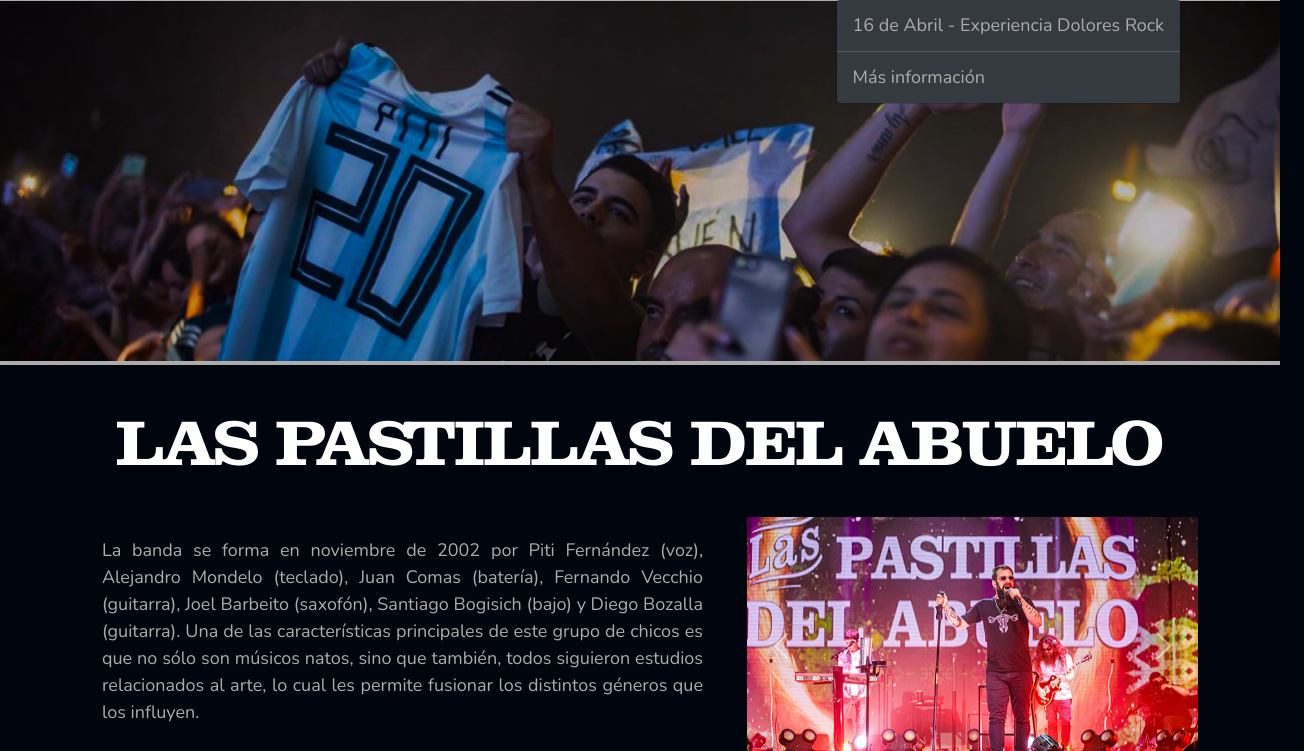
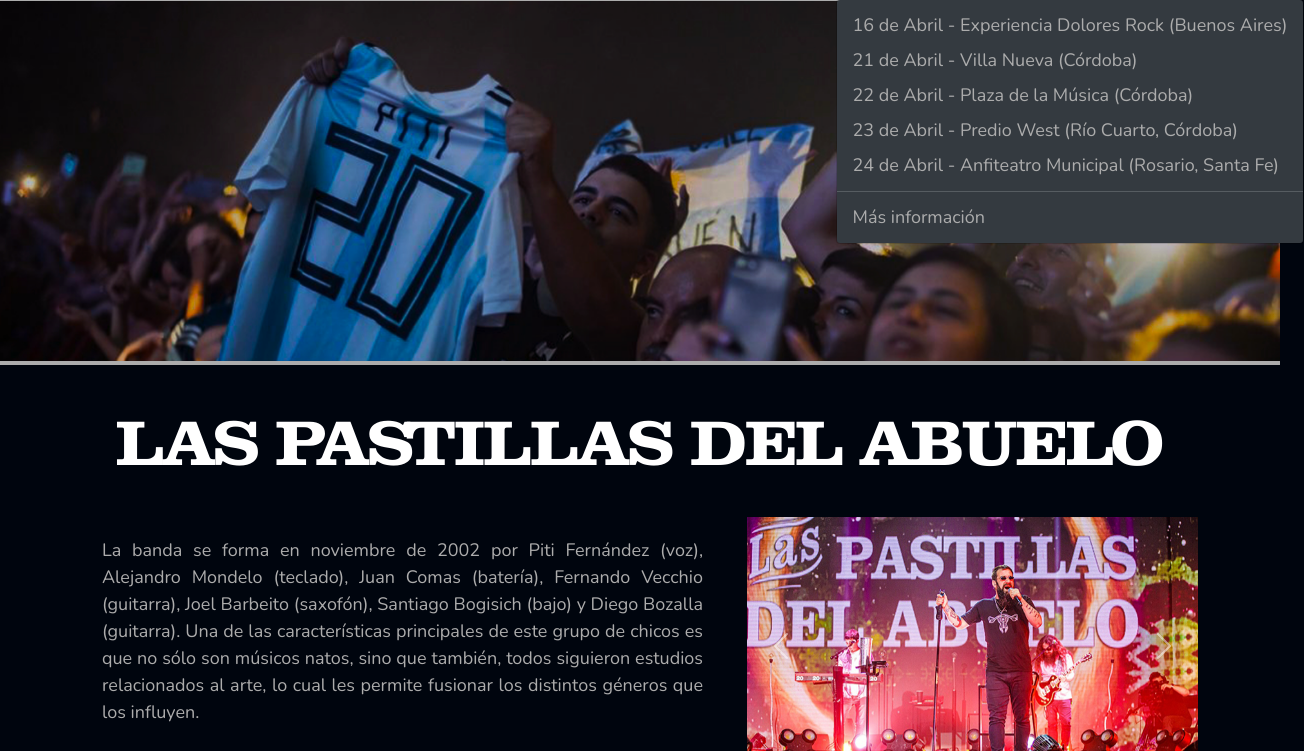
Before and after one commit to nicolasloza/LasPastillasDelAbuelo-LozaSpataro, a plain HTML site: page index.html in a window 1280 px wide. Both pictures are taken after a click on the button "FECHAS". Shown: the part 49-800 px from the top of the page, 1304 px wide, since content can reach past the window. Drawn offline with nearby package versions, Linux system fonts and the light colour scheme; files that its build step writes are made by us from their sources; files whose address does not match are found by name.

Commit message:
Se agregaron nuevas fechas en el nav de las secciones

```diff
--- a/index.html
+++ b/index.html
@@ -54,7 +54,19 @@
                             <a class="nav-link" href="" id="navbarScrollingDropdown" role="button" data-bs-toggle="dropdown" aria-expanded="false">FECHAS</a>
                             <ul class="dropdown-menu dropdown-menu-dark" aria-labelledby="navbarScrollingDropdown">
                                 <li class="li-fechas">
-                                    <a class="dropdown-item" href="https://hausticket.com/detalle/EXPERIENCIA-DOLORES-ROCK---DIA-1/" target="_blank">16 de Abril - Experiencia Dolores Rock</a>
+                                    <a class="dropdown-item" href="https://hausticket.com/detalle/EXPERIENCIA-DOLORES-ROCK---DIA-1/" target="_blank">16 de Abril - Experiencia Dolores Rock (Buenos Aires)</a>
+                                </li>
+                                <li class="li-fechas">
+                                    <a class="dropdown-item" href="https://www.paseshow.com.ar/?fbclid=IwAR0BS2ghIdLkIB4kzJG2mB5Ed-aOiryCpHqkqCelyHNFlzhVDqinughIi1w#/eventos/las-pastillas-del-abuelo-villa-nueva" target="_blank">21 de Abril - Villa Nueva (Córdoba)</a>
+                                </li>
+                                <li class="li-fechas">
+                                    <a class="dropdown-item" href="https://www.edenentradas.com.ar/sitio/contenido/funcion?cf=FUNC020436&cv=&fbclid=IwAR3t3qTpIxMMSwDDF-opH76nON1dsjyQBI1fcBt018cUGJrjHuGG_v4gm7Y" target="_blank">22 de Abril - Plaza de la Música (Córdoba)</a>
+                                </li>
+                                <li class="li-fechas">
+                                    <a class="dropdown-item" href="https://elvisentradas.com.ar/detalle/LPDA-en-West/?fbclid=IwAR2MCd0otLyOLGIip_N8rOMU28dO-4akPvz4mKy_M6FO7y7SbtJiHsU3_wA" target="_blank">23 de Abril - Predio West (Río Cuarto, Córdoba)</a>
+                                </li>
+                                <li class="li-fechas">
+                                    <a class="dropdown-item" href="https://elvisentradas.com.ar/detalle/LPDA-en-West/?fbclid=IwAR2MCd0otLyOLGIip_N8rOMU28dO-4akPvz4mKy_M6FO7y7SbtJiHsU3_wA" target="_blank">24 de Abril - Anfiteatro Municipal (Rosario, Santa Fe)</a>
                                 </li>
                                 <li><hr class="dropdown-divider"></li>
                                 <li class="li-fechas">
```
Also changed, not shown: package.json (deleted, +0 -19 lines), packge.json (added, +19 -0 lines), pages/banda.html (+13 -1 lines), pages/discografia.html (+13 -1 lines), pages/fechas.html (+13 -1 lines).
